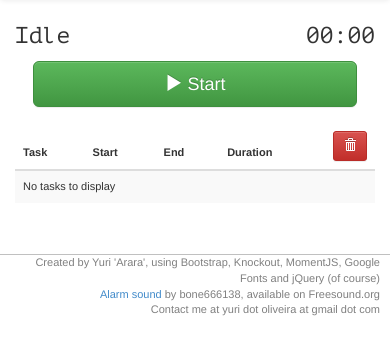
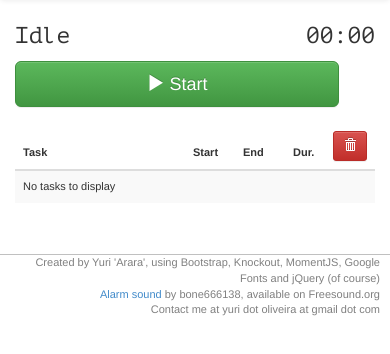
Before and after one commit to yuripetnys/Pomodoro, a plain HTML site: page index.htm in a window 390 px wide. Shown: the part 54-408 px from the top of the page. Drawn offline with Linux system fonts and the light colour scheme.

Commit message:
Lots of shit
lol gtg

```diff
--- a/css/pomodoro.css
+++ b/css/pomodoro.css
@@ -20,6 +20,10 @@
 
 .pomodoro-input-group {
 	width: 100%;
+}
+
+.main-table-button-column {
+	text-align: right;
 }
 
 @media (max-width: 768px) {
@@ -54,17 +58,29 @@
 		width: 60px;
 	}
 
-	.pomodoro-delete-label {
+	.large-screen-only {
 		display: none;
 	}
 
-	.pomodoro-delete-all-label {
-		display: none;
+	.pomodoro-control-button-group {
+		width: 100%;
 	}
 
 	.pomodoro-control-button-group-button {
 		width: 33%;
 		font-size: 14px;
+	}
+
+	.main-table-time-column {
+		width: 50px;
+	}
+
+	.main-table-duration-column {
+		width: 40px;
+	}
+
+	.main-table-button-column {
+		width: 50px;
 	}
 }
 
@@ -89,4 +105,12 @@
 	.pomodoro-input-suffix {
 		width: 70px;
 	}
+
+	.small-screen-only {
+		display: none;
+	}
+
+	.main-table-time-column, .main-table-duration-column , .main-table-button-column {
+		width: 110px;
+	}
 }
--- a/index.htm
+++ b/index.htm
@@ -153,9 +153,11 @@
 					<span data-bind="text: FormattedTimer">00:00</span>
 				</div>
 				<div class="col-xs-12 col-sm-4 col-md-4 pomodoro-control-button-div">
-					<button type="button" class="btn btn-success btn-lg pomodoro-control-button" data-bind="click: startTimer, style: { display: State() == 0 ? 'inline-block' : 'none' }">
-						<span class="glyphicon glyphicon-play"></span> Start
-					</button>
+					<div class="btn-group pomodoro-control-button-group" data-bind="style: { display: State() == 0 ? 'inline-block' : 'none' }">
+						<button type="button" class="btn btn-success btn-lg pomodoro-control-button" data-bind="click: startTimer">
+							<span class="glyphicon glyphicon-play"></span> Start
+						</button>
+					</div>
 					<div class="btn-group pomodoro-control-button-group" data-bind="style: { display: State() == 0 ? 'none' : 'inline-block' }" style="display: none;">
 						<button type="button" class="btn btn-primary btn-lg pomodoro-control-button-group-button" data-bind="click: changeTask">
 							<span class="glyphicon glyphicon-edit"></span> Task
@@ -176,12 +178,12 @@
 						<thead>
 							<tr>
 								<th>Task</th>
-								<th>Start</th>
-								<th>End</th>
-								<th>Duration</th>
-								<th style="text-align: right; width: 0px">
+								<th class="main-table-time-column">Start</th>
+								<th class="main-table-time-column">End</th>
+								<th class="main-table-duration-column"><span class="large-screen-only">Duration</span><span class="small-screen-only">Dur.</span></th>
+								<th class="main-table-button-column">
 									<button type="button" class="btn btn-danger btn-sm" data-bind="click: clearAllEntries">
-										<span class="glyphicon glyphicon-trash"></span> <span class="pomodoro-delete-all-label">Clear all</span>
+										<span class="glyphicon glyphicon-trash"></span> <span class="large-screen-only">Clear all</span>
 									</button>
 								</th>
 							</tr>
@@ -191,12 +193,12 @@
 							<!-- ko foreach: Entries -->
 							<tr>
 								<td><span data-bind="text: Name"></span> <span class="badge" data-bind="text: PomodoroManagerState.getStateName(State)"></span></td>
-								<td data-bind="text: FormattedStart"></td>
-								<td data-bind="text: FormattedEnd"></td>
-								<td data-bind="text: Difference"></td>
-								<td style="text-align: right;">
+								<td class="main-table-time-column" data-bind="text: FormattedStart"></td>
+								<td class="main-table-time-column" data-bind="text: FormattedEnd"></td>
+								<td class="main-table-duration-column" data-bind="text: Difference"></td>
+								<td class="main-table-button-column">
 									<button type="button" class="btn btn-danger btn-sm" data-bind="click: $parent.clearEntry">
-										<span class="glyphicon glyphicon-trash"></span> <span class="pomodoro-delete-label">Delete</span>
+										<span class="glyphicon glyphicon-trash"></span> <span class="large-screen-only">Delete</span>
 									</button>
 								</td>
 							</tr>
@@ -208,7 +210,7 @@
 								<td></td>
 								<td style="text-align: right;">
 									<button type="button" class="btn btn-primary btn-sm" data-toggle="modal" data-target="#summaryModal">
-										<span class="glyphicon glyphicon-th-list"></span> <span class="pomodoro-summary-label">Summary</span>
+										<span class="glyphicon glyphicon-th-list"></span> <span class="large-screen-only">Summary</span>
 									</button>
 								</td>
 
--- a/js/pomodoro.js
+++ b/js/pomodoro.js
@@ -1,3 +1,21 @@
+Util = {};
+Util.formatTimeDifference = function(seconds) {
+	var hour = Math.floor(seconds / 3600);
+	var min = Math.floor(seconds / 60) % 60;
+	var sec = seconds % 60;
+
+	return (hour > 0 ? hour + "h " : "") + (min > 0 ? Util.addLeadingZeros(min,2) + "m " : "") + Util.addLeadingZeros(sec,2) + "s";
+	return hour + "m " + sec + "s";
+}
+Util.addLeadingZeros = function(number, desiredDigitCount) {
+	var strNum = number.toString();
+	var numOfZeros = desiredDigitCount - strNum.length;
+	if (numOfZeros > 0)  return new Array(numOfZeros + 1).join("0") + strNum;
+	return strNum;
+}
+
+////////////////////////////////////////////////////////////////////////////////////////////////////////////////////////
+
 DeviceDetector = {}
 DeviceDetector.IsIOS = function () {
 	return /(iPad|iPhone|iPod)/g.test( navigator.userAgent );
@@ -53,6 +71,7 @@ NotificationManager.notifyUser = function(message, closeLastNotification) {
 ////////////////////////////////////////////////////////////////////////////////////////////////////////////////////////
 
 InstallManager = {}
+InstallManager.InstallButton = null;
 InstallManager.ManifestURL = location.href + 'manifest.webapp';
 InstallManager.Install = function() {
 	var installLocFind = navigator.mozApps.install(InstallManager.ManifestURL);
@@ -60,32 +79,70 @@ InstallManager.Install = function() {
 	installLocFind.onerror = function() { alert(installLocFind.error.name);	};
 }
 InstallManager.init = function() {
-	var installButton = $('#installOnFirefoxOSButton');
+	InstallManager.InstallButton = $('#installOnFirefoxOSButton');
 	if (DeviceDetector.IsFirefoxOS()) {
-		installButton.click(InstallManager.Install);
-		var installCheck = navigator.mozApps.checkInstalled(InstallManager.ManifestURL);
+		InstallManager.InstallButton.click(InstallManager.Install);
+		installCheck = navigator.mozApps.checkInstalled(InstallManager.ManifestURL);
 		installCheck.onsuccess = function() {
-			if (installCheck.result) {
-				installButton.css({"display": "none"});
-			}
+			console.log("Installation result: " + installCheck.result);
+			if (installCheck.result) InstallManager.InstallButton.css({"display": "none"});
 		};
 	} else {
-		installButton.css({"display": "none"});
+		InstallManager.InstallButton.css({"display": "none"});
 	}
 };
+
+////////////////////////////////////////////////////////////////////////////////////////////////////////////////////////
+
+ConfigManager = {}
+ConfigManager.init = function (manager) {
+	if ("localStorage" in window) {
+		ConfigManager.updateVersion();
+
+		if ("CurrentTaskName" in localStorage) manager.CurrentTaskName(localStorage.CurrentTaskName);
+		if ("WorkTime" in localStorage) manager.WorkTime(localStorage.WorkTime * 1);
+		if ("ShortBreakTime" in localStorage) manager.ShortBreakTime(localStorage.ShortBreakTime * 1);
+		if ("MaxShortBreaks" in localStorage) manager.MaxShortBreaks(localStorage.MaxShortBreaks * 1);
+		if ("LongBreakTime" in localStorage) manager.LongBreakTime(localStorage.LongBreakTime * 1);
+		if ("Entries" in localStorage) manager.Entries(JSON.parse(localStorage.Entries).map(function (element) { return PomodoroEntry.Deserialize(element); }));
+		if ("EnableAudioNotifications" in localStorage) manager.EnableAudioNotifications(!!localStorage.EnableAudioNotifications);
+		if ("EnablePopupNotifications" in localStorage) manager.EnablePopupNotifications(!!localStorage.EnablePopupNotifications);
+		if ("EnableVibration" in localStorage) manager.EnableVibration(!!localStorage.EnableVibration);
+		if ("RemoveOldNotifications" in localStorage) manager.RemoveOldNotifications(!!localStorage.RemoveOldNotifications);
+
+		manager.CurrentTaskName.subscribe(function(newValue) { localStorage.CurrentTaskName = newValue; });
+		manager.WorkTime.subscribe(function(newValue) { localStorage.WorkTime = newValue; });
+		manager.ShortBreakTime.subscribe(function(newValue) { localStorage.ShortBreakTime = newValue; });
+		manager.MaxShortBreaks.subscribe(function(newValue) { localStorage.MaxShortBreaks = newValue; });
+		manager.LongBreakTime.subscribe(function(newValue) { localStorage.LongBreakTime = newValue; });
+		manager.Entries.subscribe(function(newValue) { localStorage.Entries = JSON.stringify(newValue.map(PomodoroEntry.Serialize)); });
+		manager.EnableAudioNotifications.subscribe(function(newValue) { localStorage.EnableAudioNotifications = newValue; });
+		manager.EnablePopupNotifications.subscribe(function(newValue) { localStorage.EnablePopupNotifications = newValue; });
+		manager.EnableVibration.subscribe(function(newValue) { localStorage.EnableVibration = newValue; });
+		manager.RemoveOldNotifications.subscribe(function(newValue) { localStorage.RemoveOldNotifications = newValue; });
+	}
+}
+ConfigManager.updateVersion = function () {
+	if (typeof(localStorage.Version)=="undefined") {
+		console.log("Updating to version 1.0...");
+		localStorage.Version = "1.0";
+		localStorage.removeItem("Entries");
+	}
+}
+
+////////////////////////////////////////////////////////////////////////////////////////////////////////////////////////
 
 PomodoroEntry = function() {
 	this.Name = "";
 	this.State = 0;
 	this.Start = ko.observable(null);
 	this.End = ko.observable(null);
-	this.Parent = null;
-	this.FormattedStart = ko.computed(function() { return !!this.Start() ? this.Start().format("MMM DD | HH:mm") : ""; }, this);
-	this.FormattedEnd = ko.computed(function() { return !!this.End() ? this.End().format("MMM DD | HH:mm") : ""; }, this);
+	this.FormattedStart = ko.computed(function() { return !!this.Start() ? this.Start().format("MMM DD HH:mm") : ""; }, this);
+	this.FormattedEnd = ko.computed(function() { return !!this.End() ? this.End().format("MMM DD HH:mm") : ""; }, this);
 	this.Difference = ko.computed(function() {
 		if (!!this.Start() && !!this.End()) {
 			var diff = this.End().diff(this.Start(), "seconds");
-			return PomodoroManager.formatTimeDifference(diff);
+			return Util.formatTimeDifference(diff);
 		} else return "";
 	}, this);
 }
@@ -98,15 +155,16 @@ PomodoroEntry.Serialize = function(entry) {
 	a.End = entry.End().toJSON();
 	return a;
 }
-PomodoroEntry.Deserialize = function(jsonObject, manager) {
+PomodoroEntry.Deserialize = function(jsonObject) {
 	var a = new PomodoroEntry();
 	a.Name = jsonObject.Name;
 	a.State = jsonObject.State;
 	a.Start(moment(jsonObject.Start));
 	a.End(moment(jsonObject.End));
-	a.Parent = manager;
 	return a;
 }
+
+////////////////////////////////////////////////////////////////////////////////////////////////////////////////////////
 
 PomodoroSummaryEntry = function() {
 	this.Name = "";
@@ -114,9 +172,9 @@ PomodoroSummaryEntry = function() {
 	this.BreakTime = ko.observable(0);
 	this.PauseTime = ko.observable(0);
 
-	this.FormattedWorkTime = ko.computed(function() { return PomodoroManager.formatTimeDifference(this.WorkTime()); }, this);
-	this.FormattedBreakTime = ko.computed(function() { return PomodoroManager.formatTimeDifference(this.BreakTime()); }, this);
-	this.FormattedPauseTime = ko.computed(function() { return PomodoroManager.formatTimeDifference(this.PauseTime()); }, this);
+	this.FormattedWorkTime = ko.computed(function()  { return Util.formatTimeDifference(this.WorkTime()); }, this);
+	this.FormattedBreakTime = ko.computed(function() { return Util.formatTimeDifference(this.BreakTime()); }, this);
+	this.FormattedPauseTime = ko.computed(function() { return Util.formatTimeDifference(this.PauseTime()); }, this);
 }
 PomodoroSummaryEntry.prototype.addTime = function(seconds, state) {
 	if (state == PomodoroManagerState.WORKING) {
@@ -127,6 +185,8 @@ PomodoroSummaryEntry.prototype.addTime = function(seconds, state) {
 		this.PauseTime(this.PauseTime() + seconds);
 	}
 }
+
+////////////////////////////////////////////////////////////////////////////////////////////////////////////////////////
 
 PomodoroManagerState = {}
 PomodoroManagerState.IDLE = 0;
@@ -148,6 +208,8 @@ PomodoroManagerState.getStateName = function (state) {
 	}
 }
 
+////////////////////////////////////////////////////////////////////////////////////////////////////////////////////////
+
 function PomodoroManager() {
 	this.CurrentEntry = null;
 	this.ShortBreakCount = 0;
@@ -168,12 +230,10 @@ function PomodoroManager() {
 	this.EnablePopupNotifications = ko.observable(true);
 	this.EnableVibration = ko.observable(true);
 	this.RemoveOldNotifications = ko.observable(false);
-
-	this.configureLocalStorage();
 }
 
 PomodoroManager.prototype.init = function() {
-	ko.applyBindings(this);
+	ConfigManager.init(this);
 
 	window.onbeforeunload = function (e) {
 		e = e || window.event;
@@ -186,22 +246,8 @@ PomodoroManager.prototype.init = function() {
 	$('#summaryModal').on('show.bs.modal', function() { PM.updateSummary(); });
 
 	InstallManager.init();
-}
 
-PomodoroManager.formatTimeDifference = function(seconds) {
-	var hour = Math.floor(seconds / 3600);
-	var min = Math.floor(seconds / 60) % 60;
-	var sec = seconds % 60;
-
-	return (hour > 0 ? hour + "h " : "") + (min > 0 ? PomodoroManager.addLeadingZeros(min,2) + "m " : "") + PomodoroManager.addLeadingZeros(sec,2) + "s";
-	return hour + "m " + sec + "s";
-}
-
-PomodoroManager.addLeadingZeros = function(number, desiredDigitCount) {
-	var strNum = number.toString();
-	var numOfZeros = desiredDigitCount - strNum.length;
-	if (numOfZeros > 0)  return new Array(numOfZeros + 1).join("0") + strNum;
-	return strNum;
+	ko.applyBindings(this);
 }
 
 PomodoroManager.prototype.startTimer = function() {
@@ -338,51 +384,8 @@ PomodoroManager.prototype.getFormattedTimer = function () {
 	rem = rem < 10 ? "0" + rem : rem;
 	return div + ":" + rem;
 }
-PomodoroManager.prototype.configureLocalStorage = function () {
-	//HTML5 Local Web Storage support
-	if (typeof(Storage)!=="undefined") {
-		this.updateVersion();
-
-		if ("CurrentTaskName" in localStorage) this.CurrentTaskName(localStorage.CurrentTaskName);
-		if ("WorkTime" in localStorage) this.WorkTime(localStorage.WorkTime * 1);
-		if ("ShortBreakTime" in localStorage) this.ShortBreakTime(localStorage.ShortBreakTime * 1);
-		if ("MaxShortBreaks" in localStorage) this.MaxShortBreaks(localStorage.MaxShortBreaks * 1);
-		if ("LongBreakTime" in localStorage) this.LongBreakTime(localStorage.LongBreakTime * 1);
-		if ("Entries" in localStorage) {
-			var parsedEntries = JSON.parse(localStorage.Entries);
-			var deserializedEntries = parsedEntries.map(function (element) { return PomodoroEntry.Deserialize(element, this); }, this);
-			this.Entries(deserializedEntries);
-		}
-		if ("EnableAudioNotifications" in localStorage) this.EnableAudioNotifications(!!localStorage.EnableAudioNotifications);
-		if ("EnablePopupNotifications" in localStorage) this.EnablePopupNotifications(!!localStorage.EnablePopupNotifications);
-		if ("EnableVibration" in localStorage) this.EnableVibration(!!localStorage.EnableVibration);
-		if ("RemoveOldNotifications" in localStorage) this.RemoveOldNotifications(!!localStorage.RemoveOldNotifications);
-
-		this.CurrentTaskName.subscribe(function(newValue) { localStorage.CurrentTaskName = newValue; });
-		this.WorkTime.subscribe(function(newValue) { localStorage.WorkTime = newValue; });
-		this.ShortBreakTime.subscribe(function(newValue) { localStorage.ShortBreakTime = newValue; });
-		this.MaxShortBreaks.subscribe(function(newValue) { localStorage.MaxShortBreaks = newValue; });
-		this.LongBreakTime.subscribe(function(newValue) { localStorage.LongBreakTime = newValue; });
-		this.Entries.subscribe(function(newValue) {
-			var serializedEntries = newValue.map(PomodoroEntry.Serialize);
-			var stringifiedEntries = JSON.stringify(serializedEntries);
-			localStorage.Entries = stringifiedEntries;
-		});
-		this.EnableAudioNotifications.subscribe(function(newValue) { localStorage.EnableAudioNotifications = newValue; });
-		this.EnablePopupNotifications.subscribe(function(newValue) { localStorage.EnablePopupNotifications = newValue; });
-		this.EnableVibration.subscribe(function(newValue) { localStorage.EnableVibration = newValue; });
-		this.RemoveOldNotifications.subscribe(function(newValue) { localStorage.RemoveOldNotifications = newValue; });
-	}
-}
 PomodoroManager.prototype.clearEntry = function (entry) {
 	this.Parent.Entries.remove(entry);
-}
-PomodoroManager.prototype.updateVersion = function () {
-	if (typeof(localStorage.Version)=="undefined") {
-		console.log("Updating to version 1.0...");
-		localStorage.Version = "1.0";
-		localStorage.removeItem("Entries");
-	}
 }
 
 PomodoroManager.prototype.updateSummary = function () {
```
Also changed, not shown: 1 other file.
